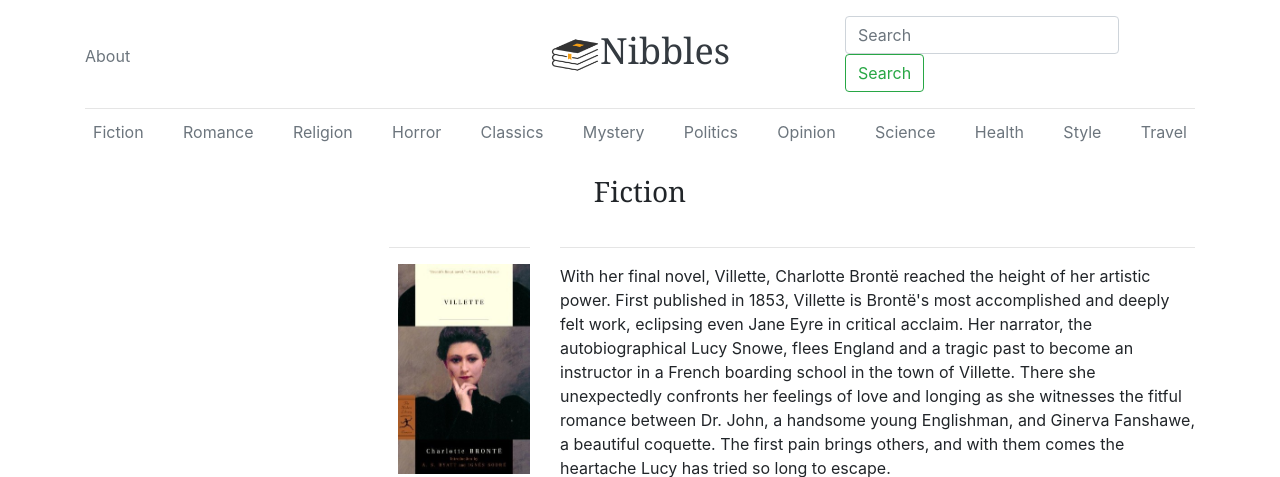
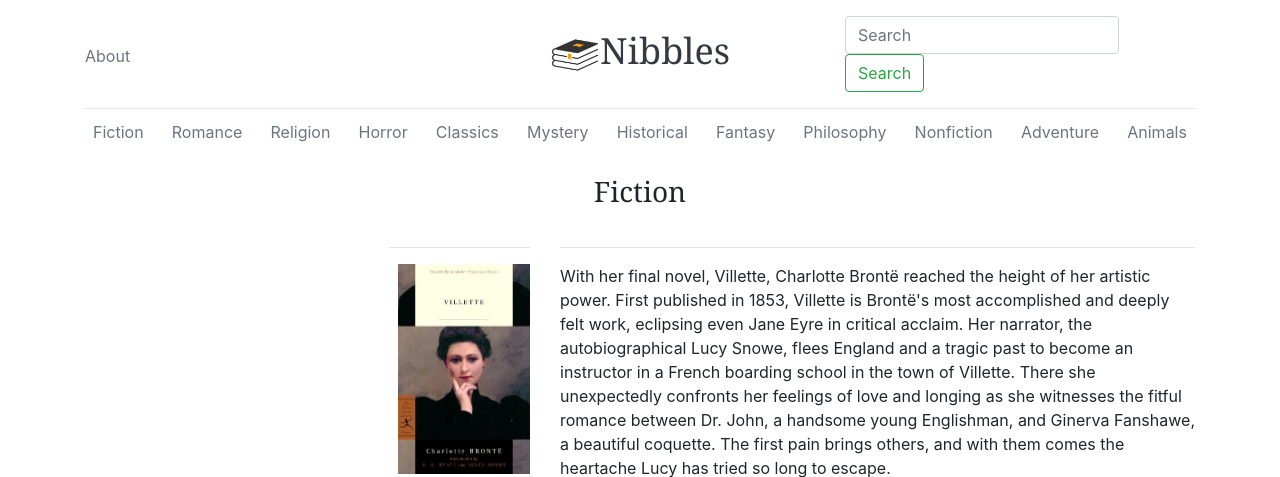
Before and after one commit to Munanga/Nibbles, a Django app: page /nibbles/genre/Fiction in a window 1280 px wide. Shown: the top 477 px of the page. Run offline with Django 3.2, Linux system fonts and the light colour scheme; data comes from the database, SQL or seed files in the repository; both versions use the stored data as it was after the commit; some libraries are stand-ins or nearby versions.

Commit message:
Finished adding all genres

```diff
--- a/NibblesBookProject/settings.py
+++ b/NibblesBookProject/settings.py
@@ -23,9 +23,9 @@ BASE_DIR = os.path.dirname(os.path.dirname(os.path.abspath(__file__)))
 SECRET_KEY = '6=%rr!pgbg0ew4)h&h3&(3%u)6yf!#ou5571-w0_kbq%!$a9n5'
 
 # SECURITY WARNING: don't run with debug turned on in production!
-DEBUG = False
+DEBUG = True
 
-ALLOWED_HOSTS = ["Munanga.pythonanywhere.com"]
+ALLOWED_HOSTS = ["Munanga.pythonanywhere.com", "127.0.0.1"]
 
 
 # Application definition
--- a/templates/base.html
+++ b/templates/base.html
@@ -52,12 +52,12 @@
           <a class="p-2 text-muted" href="{% url 'NibblesBookApp:get_genre' 'Horror' %}">Horror</a>
           <a class="p-2 text-muted" href="{% url 'NibblesBookApp:get_genre' 'Classics' %}">Classics</a>
           <a class="p-2 text-muted" href="{% url 'NibblesBookApp:get_genre' 'Mystery' %}">Mystery</a>
-          <a class="p-2 text-muted" href="{% url 'NibblesBookApp:get_genre' 'Fiction' %}">Politics</a>
-          <a class="p-2 text-muted" href="{% url 'NibblesBookApp:get_genre' 'Fiction' %}">Opinion</a>
-          <a class="p-2 text-muted" href="{% url 'NibblesBookApp:get_genre' 'Fiction' %}">Science</a>
-          <a class="p-2 text-muted" href="{% url 'NibblesBookApp:get_genre' 'Fiction' %}">Health</a>
-          <a class="p-2 text-muted" href="{% url 'NibblesBookApp:get_genre' 'Fiction' %}">Style</a>
-          <a class="p-2 text-muted" href="{% url 'NibblesBookApp:get_genre' 'Fiction' %}">Travel</a>
+          <a class="p-2 text-muted" href="{% url 'NibblesBookApp:get_genre' 'Historical' %}">Historical</a>
+          <a class="p-2 text-muted" href="{% url 'NibblesBookApp:get_genre' 'Fantasy' %}">Fantasy</a>
+          <a class="p-2 text-muted" href="{% url 'NibblesBookApp:get_genre' 'Philosophy' %}">Philosophy</a>
+          <a class="p-2 text-muted" href="{% url 'NibblesBookApp:get_genre' 'Nonfiction' %}">Nonfiction</a>
+          <a class="p-2 text-muted" href="{% url 'NibblesBookApp:get_genre' 'Adventure' %}">Adventure</a>
+          <a class="p-2 text-muted" href="{% url 'NibblesBookApp:get_genre' 'Animals' %}">Animals</a>
         </nav>
       </div>
 
--- a/templates/genres.html
+++ b/templates/genres.html
@@ -20,7 +20,7 @@
                     </a>
                     <figcaption class="figure-caption">
                         {{ book.date |date:'M Y' }}<br>
-                        <span class="blog-post-meta">By <a href="{% url 'NibblesBookApp:get_author' book.id %}">{{ book.author }}</a></span>
+                        <span class="blog-post-meta">By <a href="{% url 'NibblesBookApp:get_author' book.author_id %}">{{ book.author }}</a></span>
                     </figcaption>
                 </figure>
             </div>
```
Also changed, not shown: db.sqlite3, static/images/authors/ElinorePruittStewart.jpg (added), static/images/authors/FrederickDouglass.jpg (added), static/images/authors/JamesOliverCurwood.jpg (added), static/images/authors/JohnDewey.jpg (added), static/images/authors/LymanFrankBaum.jpg (added), static/images/authors/MarkTwain.jpg (added), static/images/books/Kazan.jpg (added), static/images/books/LettersofaWomanHomesteader.jpg (added), static/images/books/NarrativeoftheLifeofFrederickDouglass.jpg (added), static/images/books/PhoebeDaring.jpg (added), static/images/books/TheAdventuresofTomSawyer.jpg (added), static/images/books/TheDangerTrail.jpg (added), static/images/books/ThePublicanditsProblems.jpg (added).
